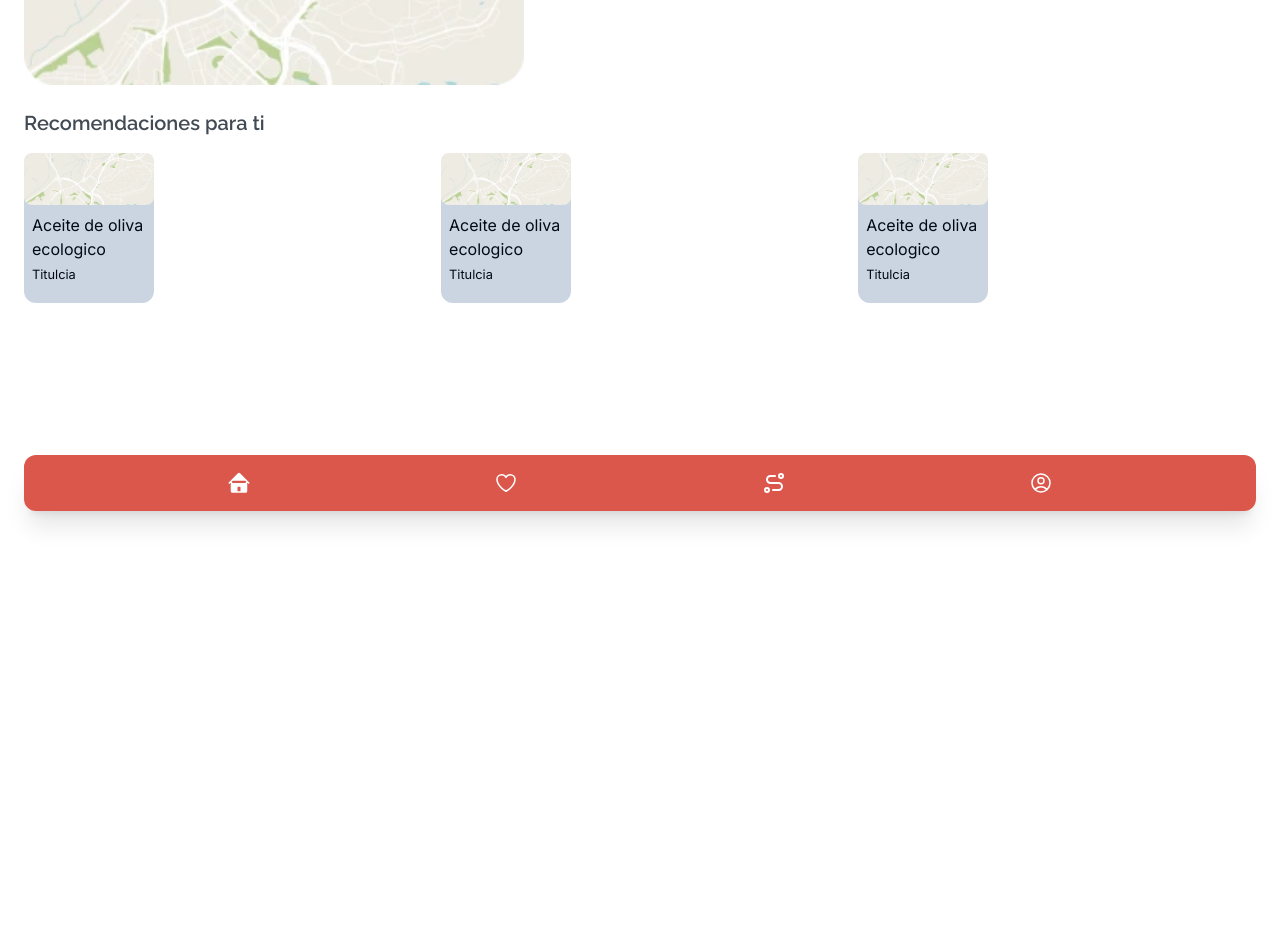
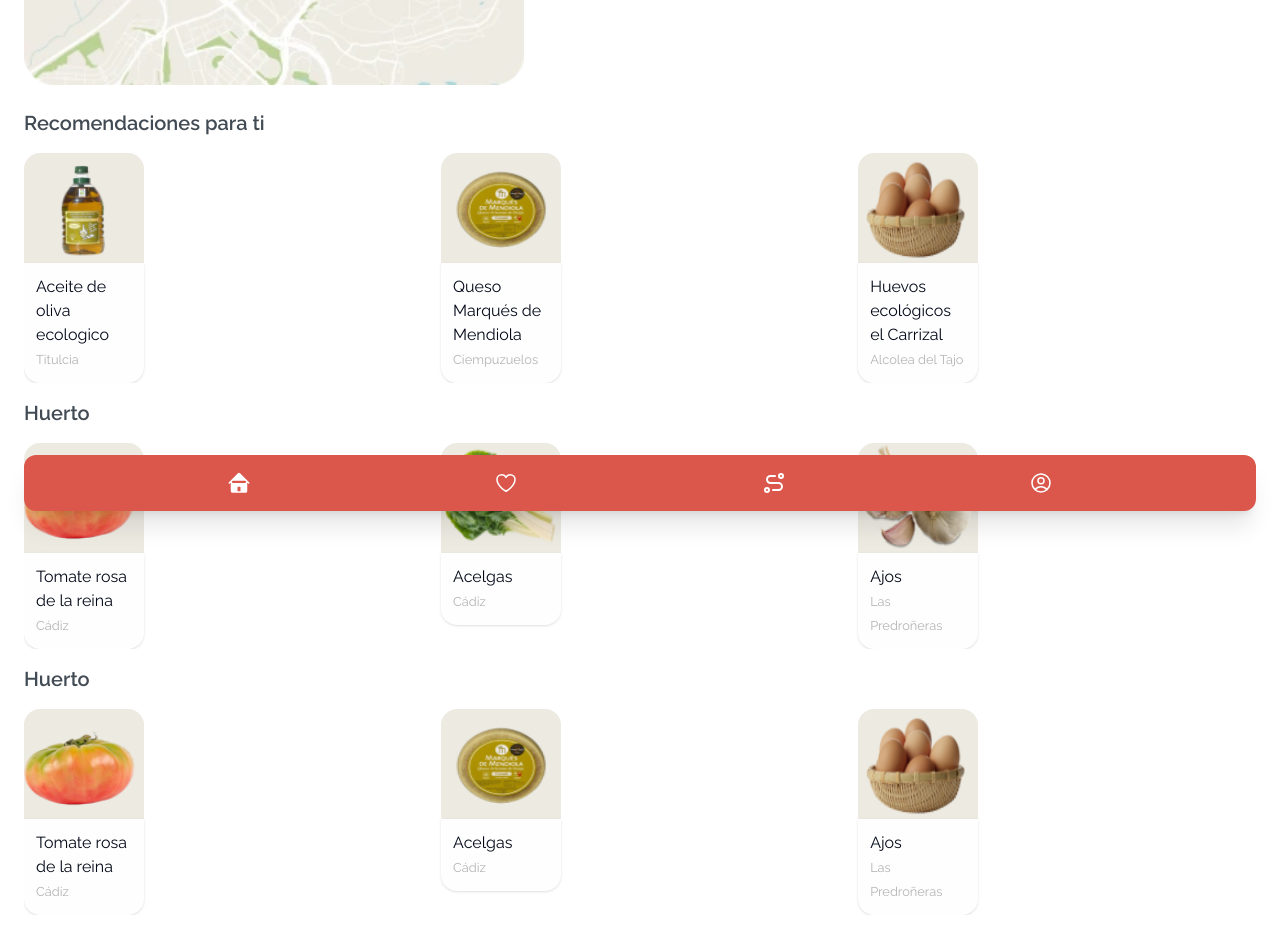
Before and after one commit to ecaleb97/hack4good, a Next.js app: page /menu in a window 1280 px wide. Shown: the part 273-1225 px from the top of the page. Before the commit the page ends 800 px from the top, so only its background shows below. Built offline with nearby package versions, Linux system fonts and the light colour scheme.

Commit message:
Add new components and update styles

```diff
--- a/app/(routes)/my-route/page.tsx
+++ b/app/(routes)/my-route/page.tsx
@@ -15,7 +15,8 @@ export default function CreateRoute () {
         description="Degustacion Gourmet de
         Quesos en casa Ana"
         icon={<ClockIcon />}
-        className="bg-cheese bg-no-repeat bg-cover"
+        className="bg-cheese bg-no-repeat bg-cover
+        opacity-75"
       />
       <h3
         className="text-center font-light"
@@ -34,7 +35,8 @@ export default function CreateRoute () {
         description="Recorrido en caballo por el campo en 1h"
         message="Añadir al itinerario"
         icon={<ClockIcon />}
-        className="bg-horse bg-no-repeat bg-cover"
+        className="bg-horse bg-no-repeat bg-cover
+        opacity-75"
       />
 
       <Card
--- a/app/menu/page.tsx
+++ b/app/menu/page.tsx
@@ -2,9 +2,10 @@ import { Search } from "@/components/search/search";
 import { Header } from "@/components/header/header";
 import Image from "next/image";
 import map from "@/app/assets/images/map.webp"
-import { SectionHeading } from "@/components/header/section-heading";
 import { Footer } from "@/components/footer/footer";
-import styles from "@/app/slider.module.css"
+import { Huerto } from "@/components/huerto/huerto";
+import { Foryou } from "@/components/foryou/for-you";
+import { Milk } from "@/components/milk/milk";
 
 export default function Home() {
   return (
@@ -22,37 +23,9 @@ export default function Home() {
           priority
           className="my-6"
         />
-        <section className="">
-          <SectionHeading name="Recomendaciones para ti" />
-          <div className={`grid grid-flow-col scroll-auto
-          gap-[1.2rem] overflow-y-auto overscroll-x-contain
-          snap-mandatory my-4 ${styles.slider}`}>
-            <article className="w-[130px] min-h-[150px]
-          bg-slate-300 rounded-xl">
-              <Image src={map} alt="Map" width={180} height={20} priority />
-              <div className="p-2">
-                <p>Aceite de oliva ecologico</p>
-                <small>Titulcia</small>
-              </div>
-            </article>
-            <article className="w-[130px] min-h-[150px]
-          bg-slate-300 rounded-xl">
-              <Image src={map} alt="Map" width={180} height={20} priority />
-              <div className="p-2">
-                <p>Aceite de oliva ecologico</p>
-                <small>Titulcia</small>
-              </div>
-            </article>
-            <article className="w-[130px] min-h-[150px]
-          bg-slate-300 rounded-xl">
-              <Image src={map} alt="Map" width={180} height={20} priority />
-              <div className="p-2">
-                <p>Aceite de oliva ecologico</p>
-                <small>Titulcia</small>
-              </div>
-            </article>
-          </div>
-        </section>
+        <Foryou />
+        <Huerto />
+        <Milk />
       </main>
       <Footer />
     </>
--- a/components/card/card.tsx
+++ b/components/card/card.tsx
@@ -18,7 +18,7 @@ export function Card ({ className, time, description, icon, message }: CardProps
       </span>
       <p
         className="text-center text-balance
-        text-lg p-4 text-white"
+        text-lg p-4 text-[#fefefe]"
       >
         {description}
       </p>
--- /dev/null
+++ b/components/foryou/for-you.tsx
@@ -0,0 +1,33 @@
+import { ProductCard } from "@/components/product/product-card";
+import oliveOil from "@/app/assets/images/aceiteOliva.png"
+import cheese from "@/app/assets/images/queso.png"
+import eggs from "@/app/assets/images/huevos.png"
+import { SectionHeading } from "@/components/header/section-heading";
+import styles from "@/app/slider.module.css"
+
+export function Foryou () {
+  return (
+    <section className="">
+      <SectionHeading name="Recomendaciones para ti" />
+      <div className={`grid grid-flow-col scroll-auto
+          gap-[1.2rem] overflow-y-auto overscroll-x-contain
+          snap-mandatory my-4 ${styles.slider}`}>
+        <ProductCard
+          name="Aceite de oliva ecologico"
+          image={oliveOil}
+          origin="Titulcia"
+        />
+        <ProductCard
+          name="Queso Marqués de Mendiola"
+          image={cheese}
+          origin="Ciempuzuelos"
+        />
+        <ProductCard
+          name="Huevos ecológicos el Carrizal"
+          image={eggs}
+          origin="Alcolea del Tajo"
+        />
+      </div>
+    </section>
+  )
+}
--- /dev/null
+++ b/components/huerto/huerto.tsx
@@ -0,0 +1,33 @@
+import { SectionHeading } from "../header/section-heading";
+import { ProductCard } from "../product/product-card";
+import tomato from "@/app/assets/images/tomate.png"
+import acelgas from "@/app/assets/images/acelgas.png"
+import ajos from "@/app/assets/images/ajos.png"
+import styles from "@/app/slider.module.css"
+
+export function Huerto () {
+  return (
+    <section>
+      <SectionHeading name="Huerto" />
+      <div className={`grid grid-flow-col scroll-auto
+          gap-[1.2rem] overflow-y-auto overscroll-x-contain
+          snap-mandatory my-4 ${styles.slider}`}>
+        <ProductCard
+          name="Tomate rosa de la reina"
+          image={tomato}
+          origin="Cádiz"
+        />
+        <ProductCard
+          name="Acelgas"
+          image={acelgas}
+          origin="Cádiz"
+        />
+        <ProductCard
+          name="Ajos"
+          image={ajos}
+          origin="Las Predroñeras"
+        />
+      </div>
+    </section>
+  )
+}
--- /dev/null
+++ b/components/milk/milk.tsx
@@ -0,0 +1,33 @@
+import { SectionHeading } from "../header/section-heading";
+import { ProductCard } from "../product/product-card";
+import tomato from "@/app/assets/images/tomate.png"
+import cheese from "@/app/assets/images/queso.png"
+import eggs from "@/app/assets/images/huevos.png"
+import styles from "@/app/slider.module.css"
+
+export function Milk () {
+  return (
+    <section>
+      <SectionHeading name="Huerto" />
+      <div className={`grid grid-flow-col scroll-auto
+          gap-[1.2rem] overflow-y-auto overscroll-x-contain
+          snap-mandatory my-4 ${styles.slider}`}>
+        <ProductCard
+          name="Tomate rosa de la reina"
+          image={tomato}
+          origin="Cádiz"
+        />
+        <ProductCard
+          name="Acelgas"
+          image={cheese}
+          origin="Cádiz"
+        />
+        <ProductCard
+          name="Ajos"
+          image={eggs}
+          origin="Las Predroñeras"
+        />
+      </div>
+    </section>
+  )
+}
--- a/components/product/product-card.tsx
+++ b/components/product/product-card.tsx
@@ -1,22 +1,32 @@
-import Image from "next/image"
-
+import Image, { StaticImageData } from "next/image"
+import { raleway } from "../ui/fonts"
 
 interface ProductCardProps {
-  title: string
-  image: string
+  name: string
+  image: StaticImageData
   origin: string
 }
 
 export function ProductCard ({
-  title,
+  name,
   image,
   origin
 }: ProductCardProps) {
   return (
-    <div className="p-6">
-      <Image src={image} alt={title} />
-      <h3>{title}</h3>
-      <p>{origin}</p>
-    </div>
+    <article className={`w-[120px] rounded-xl
+    ${raleway.className}`}>
+      <Image
+        src={image}
+        alt="Aceite de oliva"
+        className="bg-[#ECEAE1] rounded-t-2xl
+        w-[120px] h-[110px] flex justify-center"
+        priority
+      />
+      <div className="p-3 rounded-b-2xl
+              bg-[#FEFEFE] shadow">
+        <p className="">{name}</p>
+        <small className="text-[#B4B3B3]">{origin}</small>
+      </div>
+    </article>
   )
 }
```
